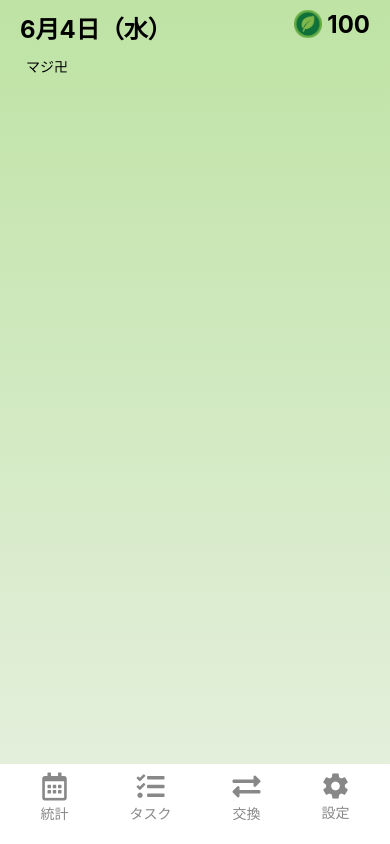
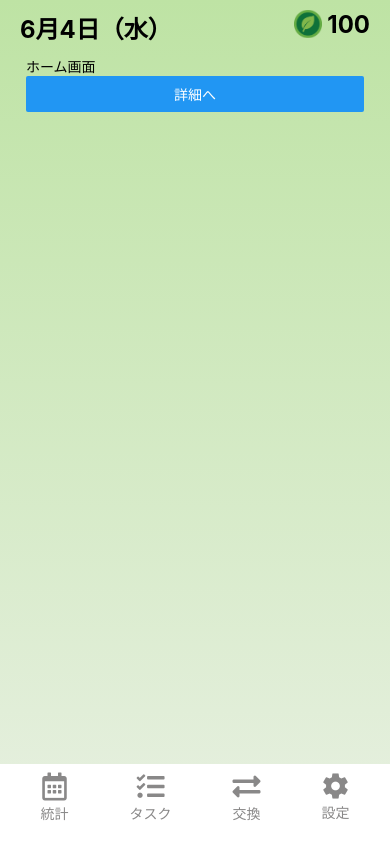
Before and after one commit to takajirou/ECoin, a React Native app in the folder frontend/: screen /Home in a window 390 px wide. Built offline with nearby package versions, Linux system fonts and the light colour scheme.

Commit message:
フロントエラー修正

```diff
--- a/frontend/App.tsx
+++ b/frontend/App.tsx
@@ -1,16 +1,22 @@
-import { StyleSheet, Text, View } from 'react-native';
-import Layout from './components/Layout';
+import * as React from 'react';
+import { NavigationContainer } from '@react-navigation/native';
+import { createNativeStackNavigator } from '@react-navigation/native-stack';
 
-export default function App() {
+
+import HomeScreen from './screen/HomeScreen';
+import DetailsScreen from './screen/DetailsScreen';
+
+const Stack = createNativeStackNavigator();
+
+function App() {
   return (
-    <Layout>
-      <Text>マジ卍</Text>
-    </Layout>
+    <NavigationContainer>
+      <Stack.Navigator initialRouteName="Home" screenOptions={{ headerShown : false }}>
+        <Stack.Screen name="Home" component={HomeScreen} />
+        <Stack.Screen name="Detail" component={DetailsScreen} />
+      </Stack.Navigator>
+    </NavigationContainer>
   );
 }
 
-const styles = StyleSheet.create({
-  container: {
-
-  },
-});
+export default App;
--- a/frontend/package.json
+++ b/frontend/package.json
@@ -3,6 +3,7 @@
     "license": "0BSD",
     "version": "1.0.0",
     "main": "index.ts",
+    "type": "module",
     "scripts": {
         "start": "expo start",
         "android": "expo start --android",
--- /dev/null
+++ b/frontend/screen/DetailsScreen.tsx
@@ -0,0 +1,12 @@
+import React from 'react';
+import { View, Text } from 'react-native';
+
+const DetailsScreen = () => {
+  return (
+    <View>
+      <Text>詳細画面</Text>
+    </View>
+  );
+};
+
+export default DetailsScreen;
--- /dev/null
+++ b/frontend/screen/HomeScreen.tsx
@@ -0,0 +1,24 @@
+import React from 'react';
+import { View, Text, Button } from 'react-native';
+import { NativeStackNavigationProp } from '@react-navigation/native-stack';
+import Layout from "../components/Layout"
+
+type RootStackParamList = {
+    Home: undefined;
+    Detail: undefined;
+};
+
+type HomeScreenProps = {
+navigation: NativeStackNavigationProp<RootStackParamList, 'Home'>;
+};
+
+const HomeScreen: React.FC<HomeScreenProps> = ({ navigation }) => {
+    return (
+        <Layout>
+            <Text>ホーム画面</Text>
+            <Button title="詳細へ" onPress={() => navigation.navigate('Detail')} />
+        </Layout>
+    );
+};
+
+export default HomeScreen;
```
Also changed, not shown: frontend/tsconfig.json (+3 -4 lines). Lines whose indentation alone changed are shown as unchanged.
